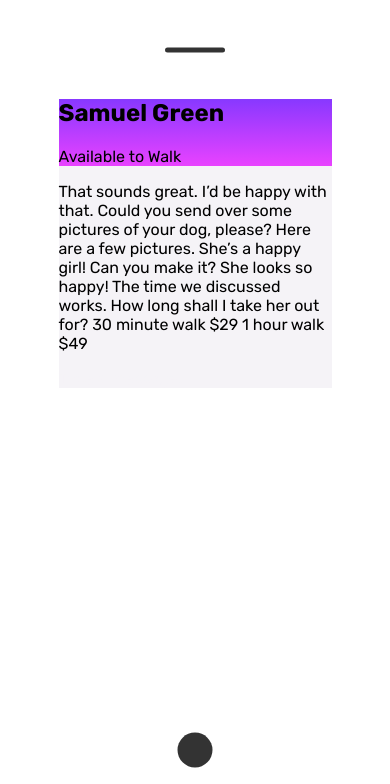
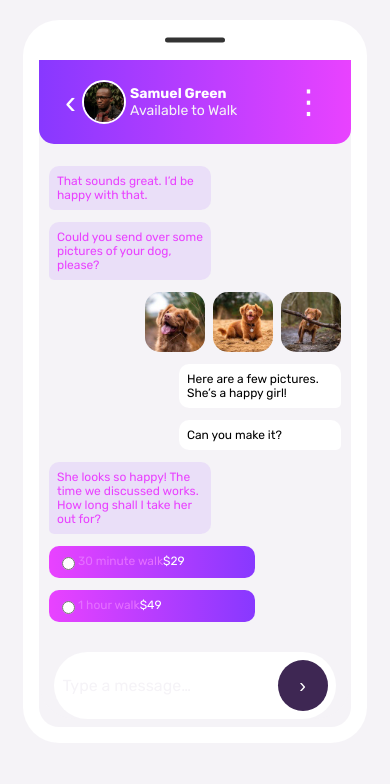
Before and after one commit to Holgermueller/chat-app-css-illustration-master, a plain HTML site: page index.html in a window 390 px wide. Shown: the top 784 px of the page. Drawn offline with Linux system fonts and the light colour scheme.

Commit message:
got most of phone styled

```diff
--- a/index.html
+++ b/index.html
@@ -27,20 +27,46 @@
         <div class="smartphone">
           <div class="phone-content">
             <div class="content-header">
-              <h2>Samuel Green</h2>
-              <p>Available to Walk</p>
+              <button>&lsaquo;</button>
+              <img class="avatar" src="images/avatar.jpg" alt="Avatar" />
+              <div class="name-container">
+                <h2>Samuel Green</h2>
+                <p>Available to Walk</p>
+              </div>
+
+              <button>&vellip;</button>
             </div>
 
             <div class="chat">
-              That sounds great. I’d be happy with that. Could you send over
-              some pictures of your dog, please? Here are a few pictures. She’s
-              a happy girl! Can you make it? She looks so happy! The time we
-              discussed works. How long shall I take her out for? 30 minute walk
-              $29 1 hour walk $49
+              <p>That sounds great. I’d be happy with that.</p>
+              <p>Could you send over some pictures of your dog, please?</p>
 
-              <div class="reply-interface">
-                <p class="reply">Type a message…</p>
+              <div class="img-container">
+                <img src="images/dog-image-1.jpg" alt="Photo of dog" /><img
+                  src="images/dog-image-2.jpg"
+                  alt="Photo of dog"
+                /><img src="images/dog-image-3.jpg" alt="Photo of dog" />
               </div>
+              <p>Here are a few pictures. She’s a happy girl!</p>
+              <p>Can you make it?</p>
+              <p>
+                She looks so happy! The time we discussed works. How long shall
+                I take her out for?
+              </p>
+              <div class="price-select">
+                <input type="radio" name="price-option" id="$29" />
+                <label for="">30 minute walk</label>
+                <p>$29</p>
+              </div>
+              <div class="price-select">
+                <input type="radio" name="price-option" id="$49" />
+                <label for="">1 hour walk</label>
+                <p>$49</p>
+              </div>
+            </div>
+            <div class="reply-interface">
+              <p class="reply">Type a message…</p>
+              <button>&rsaquo;</button>
             </div>
           </div>
         </div>
--- a/styles.css
+++ b/styles.css
@@ -5,6 +5,8 @@ html {
   box-sizing: border-box;
   font-family: "Rubik", sans-serif;
   width: 100vw;
+  background-color: hsl(270, 20%, 96%);
+  overflow-x: hidden;
 }
 
 main {
@@ -15,13 +17,14 @@ main {
 
 .smartphone {
   position: relative;
-  width: 70%;
-  height: 640px;
+  width: 80%;
+  height: max-content;
   margin: 5% auto;
   border: 16px hsl(0, 0%, 100%) solid;
-  border-top-width: 60px;
-  border-bottom-width: 60px;
+  border-top-width: 40px;
+  border-bottom-width: 16px;
   border-radius: 36px;
+  background-color: transparent;
 }
 
 .smartphone:before {
@@ -30,40 +33,171 @@ main {
   width: 60px;
   height: 5px;
   position: absolute;
-  top: -30px;
+  top: -20px;
   left: 50%;
   transform: translate(-50%, -50%);
   background: #333;
   border-radius: 10px;
 }
 
-.smartphone:after {
-  content: "";
-  display: block;
-  width: 35px;
-  height: 35px;
-  position: absolute;
-  left: 50%;
-  bottom: -65px;
-  transform: translate(-50%, -50%);
-  background: #333;
-  border-radius: 50%;
-}
-
 .phone-content {
   background-color: hsl(270, 20%, 96%);
+  border-radius: 36px;
 }
 
 .content-header {
-  background: linear-gradient(hsl(264, 100%, 61%), hsl(293, 100%, 63%));
+  padding: 20px;
+  background: linear-gradient(
+    to right,
+    hsl(264, 100%, 61%),
+    hsl(293, 100%, 63%)
+  );
+  color: hsl(0, 0%, 100%);
+  display: flex;
+  flex-direction: row;
+  align-items: center;
+
+  border-bottom-left-radius: 15px;
+  border-bottom-right-radius: 15px;
 }
 
-.reply {
+.avatar {
+  border: 2px solid hsl(0, 0%, 100%);
+  border-radius: 50%;
+  height: 40px;
+  width: 40px;
+}
+
+h2,
+.content-header p {
+  margin: 0 auto;
+  font-size: 14px;
+}
+
+.content-header p {
   color: hsl(270, 20%, 96%);
+}
+
+.name-container {
+  margin-left: 4px;
+}
+
+.content-header button {
+  color: hsl(0, 0%, 100%);
+  background-color: transparent;
+  border: none;
+  font-size: 33px;
+}
+
+.content-header button:last-of-type,
+.reply-interface button:last-of-type {
+  margin-left: auto;
+}
+
+.chat {
+  padding: 10px;
+}
+
+.chat p {
+  width: 50%;
+  font-size: 12px;
+  padding: 8px;
+  border-radius: 10px;
+}
+.chat p:nth-child(1),
+.chat p:nth-child(2),
+.chat p:nth-child(6) {
+  background-color: hsla(264, 100%, 61%, 0.1);
+  color: hsl(293, 100%, 63%);
+  border-bottom-left-radius: 5px;
+}
+
+.chat p:nth-child(4),
+.chat p:nth-child(5) {
+  background-color: hsl(0, 0%, 100%);
+  margin-left: auto;
+  border-bottom-right-radius: 5px;
+}
+
+.img-container {
+  width: max-content;
+  display: flex;
+  flex-direction: row;
+  gap: 8px;
+  margin-left: auto;
+}
+
+.img-container img {
+  border-radius: 15px;
+  height: 60px;
+  width: 60px;
+}
+
+.price-select {
+  margin-top: 12px;
+  margin-bottom: 12px;
+  padding: 8px;
+  background: linear-gradient(
+    to left,
+    hsl(264, 100%, 61%),
+    hsl(293, 100%, 63%)
+  );
+  width: 65%;
+  font-size: 12px;
+  border-radius: 10px;
+  color: hsl(0, 0%, 100%);
+  display: flex;
+}
+
+.price-select p {
+  padding: 0;
+  margin: 0;
+  text-align: left;
+  width: max-content;
+}
+
+input[type="radio"] {
+  width: max-content;
+  border-color: hsl(289, 100%, 72%);
+  background-color: transparent;
+}
+
+label {
+  color: hsl(289, 100%, 72%);
+}
+
+.reply-interface {
+  width: 85%;
+  margin: 8px auto;
+  background-color: hsl(0, 0%, 100%);
+  color: hsl(270, 20%, 96%);
+  padding: 8px;
+  border-radius: 36px;
+  display: flex;
+  flex-direction: row;
+}
+
+.reply-interface button {
+  border: none;
+  border-radius: 50%;
+  background-color: hsl(271, 36%, 24%);
+  color: hsl(0, 0%, 100%);
+  width: 50px;
+  font-size: 20px;
+  margin-bottom: none;
 }
 
 .copy-section {
   text-align: center;
+}
+
+h1 {
+  color: hsl(271, 36%, 24%);
+  font-size: 30px;
+}
+
+.copy-section p {
+  font-size: 16px;
 }
 
 .attribution {
```
